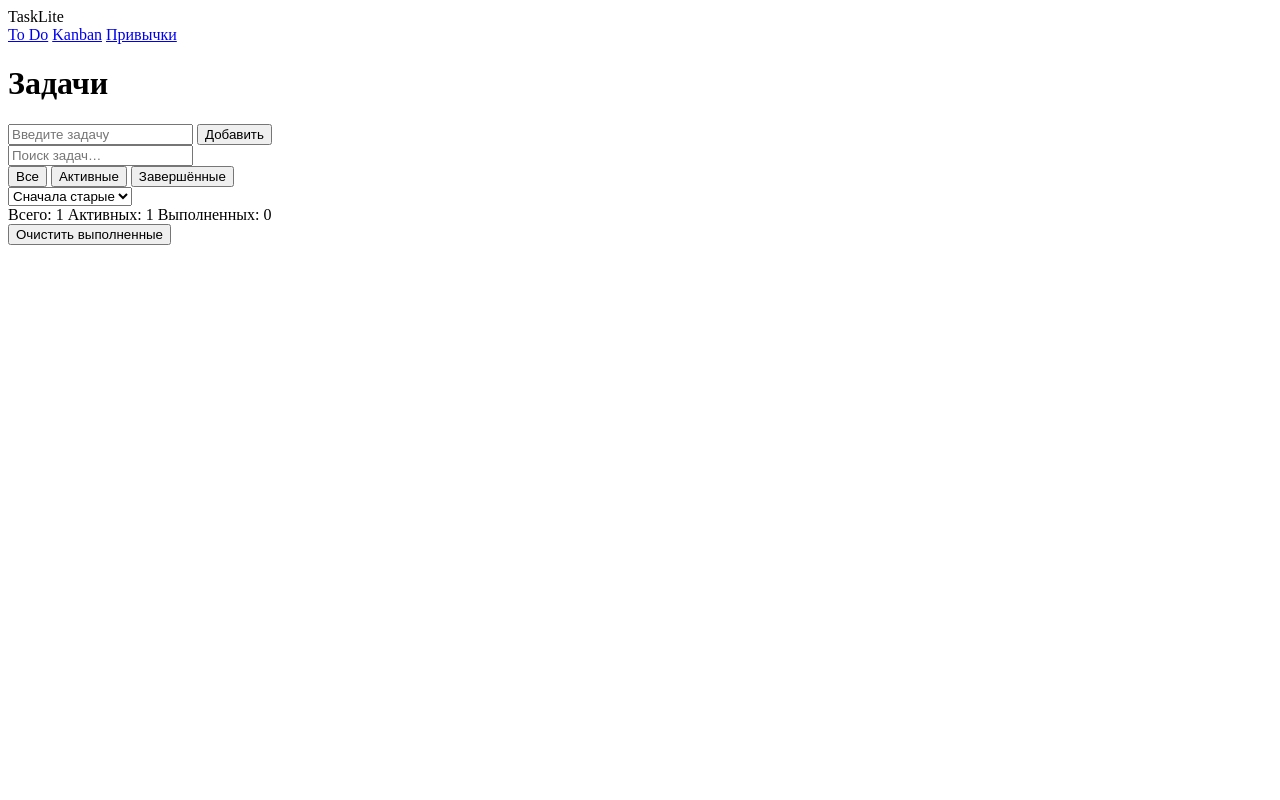
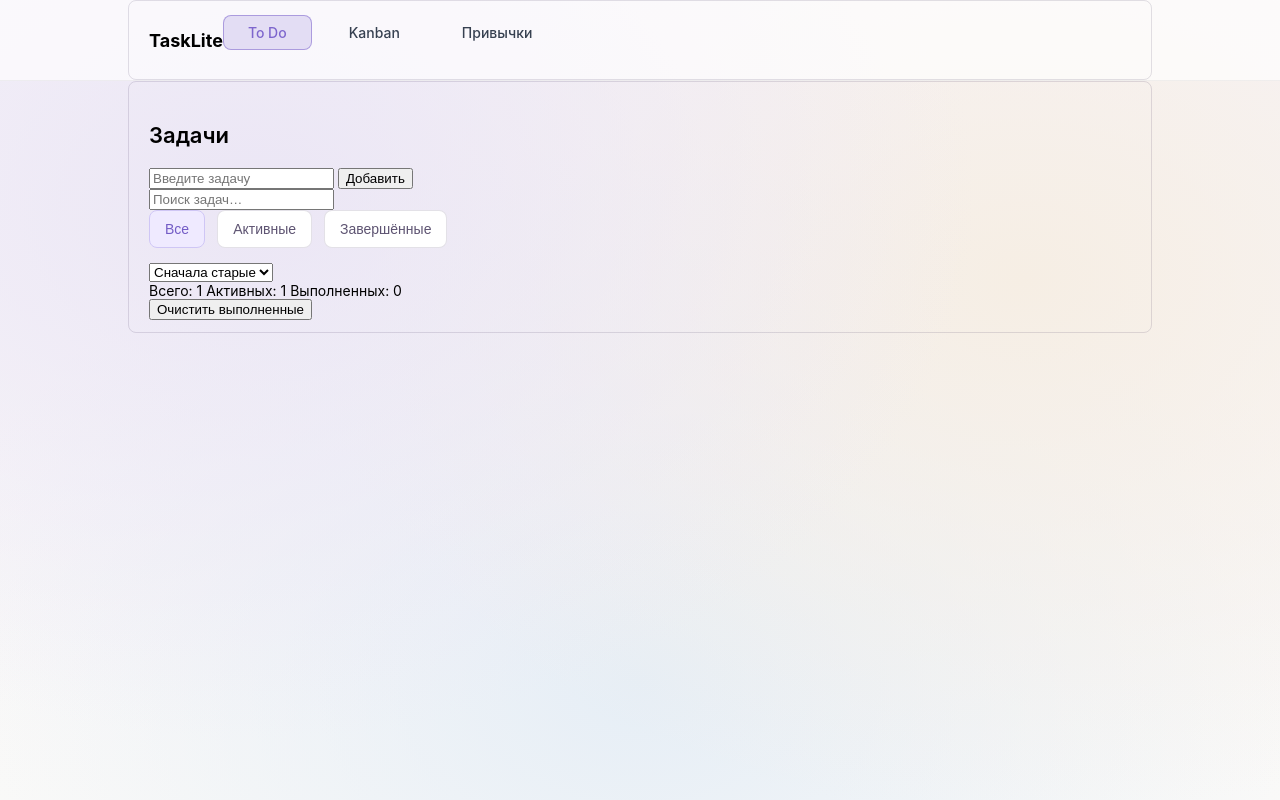
Before and after one commit to varyizmm/tasklite, a plain HTML site: page index.html in a window 1280 px wide. Drawn offline with Linux system fonts and the light colour scheme.

Commit message:
style(tabs): оформление вкладок и их состояний

```diff
--- a/css/style.css
+++ b/css/style.css
@@ -0,0 +1,94 @@
+*{box-sizing: border-box;}
+html, body{
+    margin: 0;
+    font-family: "Inter", sans-serif;
+    height: 100%;
+}
+.container{
+    max-width: 1024px;
+    margin: 0 auto;
+    padding: 12px 20px;
+    font-size: 14px;
+    border: 1px solid rgba(30, 10, 60, 0.12);
+    border-radius: 8px;
+}
+.header{
+    position: sticky;
+    top: 0;
+    z-index: 10;
+    border-bottom: 1px solid rgba(0, 0, 0, .05);
+  background: rgba(255, 255, 255, .65);
+}
+.header__container {
+  display: flex;
+  align-items: center;
+  justify-content: space-between;
+  padding-top: 14px;
+  padding-bottom: 14px;
+}
+.header__title {
+  font-size: 18px;
+  font-weight: 700;
+}
+.tabs {
+  display: flex;
+  flex-direction: row;
+  gap: 12px;
+  margin-bottom: 15px;
+  width: 100%;
+}
+.tab {
+  text-decoration: none;
+  background-color: transparent;
+  border: 1px solid transparent;
+  border-radius: 8px;
+  padding: 8px 24px;
+  font-size: 14px;
+  font-weight: 500;
+  color: #374151;
+  cursor: pointer;
+}
+.tab.active {
+ background: #e3ddf4;
+ border: 1px solid rgba(126, 102, 205, 0.55);
+ color: #7e66cd;
+}
+.todo {
+  background:
+    radial-gradient(1200px 900px at 20% 25%, #ebe6f5 0%, transparent 60%),
+    radial-gradient(1200px 900px at 80% 35%, #f6eee4 0%, transparent 60%),
+    radial-gradient(1200px 900px at 50% 85%, #e6eef6 0%, transparent 60%),
+    linear-gradient(#f6f3f9, #fbfaf8);
+  background-attachment: fixed;
+}
+.page-title {
+    font-size: 22px;
+    font-weight: 600;
+    margin: 28px 0 20px;
+}
+.tabs__item {
+    padding: 10px 15px;
+    border: 1px solid rgba(30, 10, 60, 0.12);
+    border-radius: 8px;
+    font-size: 14px;
+    font-weight: 500;
+    background: #fff;
+    color: #5e5472;
+    cursor: pointer;
+    transition: background .2s, color .2s, border-color .2s;
+}
+.tabs__item:hover {
+    background: #f6f4ff;
+    border-color: rgba(30, 10, 60, 0.2);
+    color: #735cc6;
+}
+.tabs__item:active {
+    background: #e9e5f9;
+    border-color: #735cc6;
+    color: #5d47aa;
+}
+.tabs__item--active {
+    background: #efeaff;
+    border-color: #cfc6f5;
+    color: #735cc6;
+}
--- a/index.html
+++ b/index.html
@@ -46,5 +46,6 @@
   </button>
 </div>
     </main>
+    <script src="js/task.js"></script>
   </body>
 </html>
--- /dev/null
+++ b/js/task.js
@@ -0,0 +1,10 @@
+let a = 10;
+let b = 5;
+let sum = a + b;
+console.log(sum);
+let difference = a - b;
+console.log(difference);
+let name = `Varvara`;
+let lastname = `Anosova`;
+let fullname = name + ` ` + lastname
+console. log(fullname)
```
